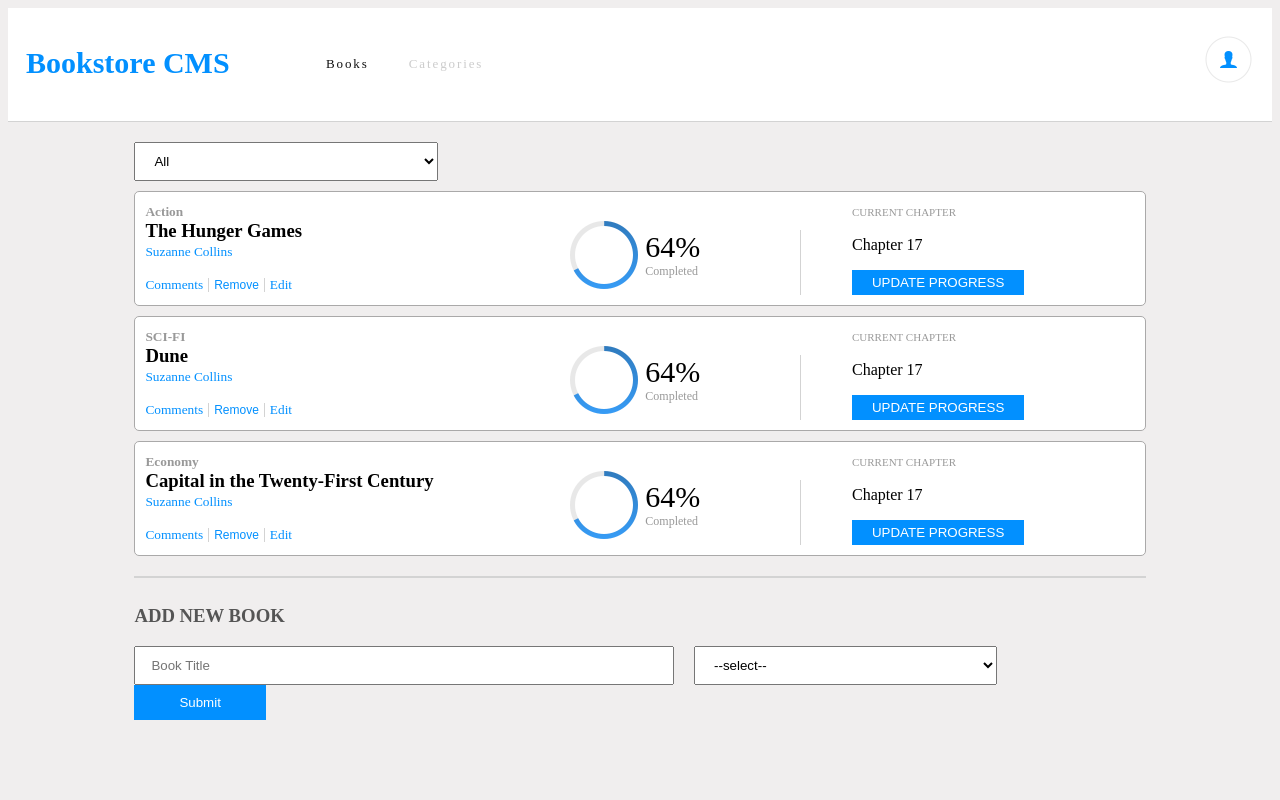
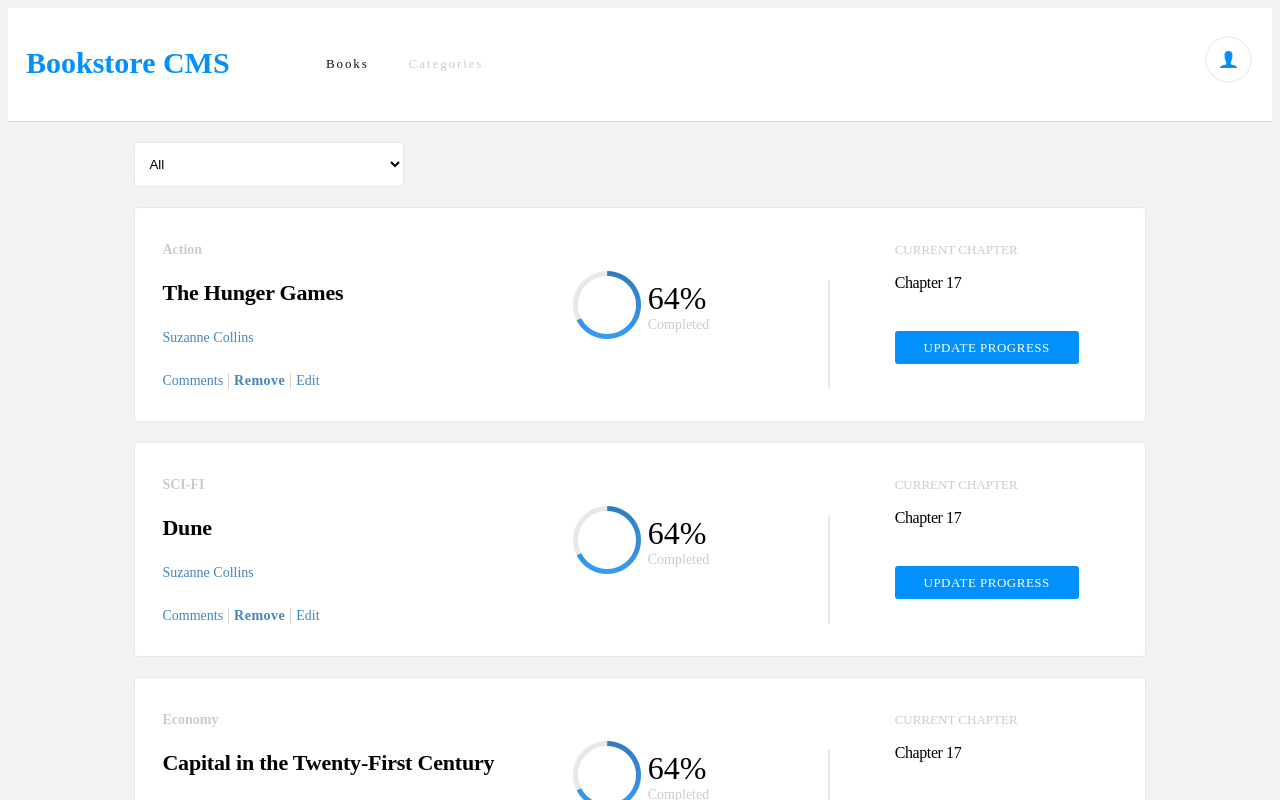
Before and after one commit to frankopkusianwar/bookstore, a React (Create React App) app: page / in a window 1280 px wide. Shown: the top 800 px of the page. Built offline with nearby package versions, Linux system fonts and the light colour scheme.

Commit message:
Complete style feedback

```diff
--- a/src/components/Book.js
+++ b/src/components/Book.js
@@ -3,7 +3,7 @@ import propTypes from 'prop-types';
 import sixtyfour from '../assets/sixtyfour.PNG';
 
 const Book = ({ book, removeBook }) => (
-  <div className="book">
+  <div className="lesson-pannel">
     <div>
       <small className="category1">{ book.category }</small>
       <h3 className="book-tt">{ book.title }</h3>
--- a/src/css/index.css
+++ b/src/css/index.css
@@ -1,5 +1,5 @@
 body {
-  background: rgb(240, 238, 238);
+  background: rgba(0, 0, 0, 0.05);
 }
 
 .panel-bg {
@@ -62,41 +62,52 @@ ul li small {
 .form {
   width: 80%;
   margin: auto;
-  border-top: 2px solid lightgray;
+  border-top: 2px solid #e8e8e8;
   padding-top: 8px;
   margin-bottom: 100px;
 }
 
 .form h3 {
-  color: #555;
-}
-
-input,
-select {
-  padding: 10px 15px;
-  margin-right: 20px;
+  width: 174px;
+  height: 24px;
+  font-family: Montserrat;
+  font-size: 20px;
+  font-weight: bold;
+  letter-spacing: -0.18px;
+  color: #888888;
 }
 
 input {
-  width: 50%;
+  width: 650px;
+  padding: 0 10px;
+  height: 45px;
+  border-radius: 4px;
+  border: solid 1px #e8e8e8;
+  background-color: #ffffff;
+  margin-right: 10px;
 }
 
 select {
-  width: 30%;
-}
-
-input[type=text]:focus,
-select:focus {
-  border: 3px solid #555;
+  width: 270px;
+  height: 45px;
+  padding: 0 10px;
+  margin-right: 10px;
+  border-radius: 4px;
+  border: solid 1px #e8e8e8;
+  background-color: #ffffff;
 }
 
 button {
   border: none;
-  text-decoration: none;
   cursor: pointer;
   background-color: #0290ff;
   color: #fff;
-  padding: 10px 45px;
+  padding: 10px 30px;
+  font-family: RobotoSlab;
+  font-size: 13px;
+  font-weight: bold;
+  letter-spacing: 0.5px;
+  text-align: center;
 }
 
 .remove {
@@ -104,9 +115,9 @@ button {
   border-right: 1px solid lightgray;
   padding: 0 5px;
   background: transparent;
-  font-size: 12px;
-  color: #0290ff;
+  font-size: 14px;
   align-self: center;
+  color: #4386bf;
 }
 
 .bookList {
@@ -114,54 +125,86 @@ button {
   margin: 20px auto;
 }
 
-.book {
+.lesson-pannel {
   display: grid;
   grid-template-columns: 3fr 2fr 2fr;
-  border: 0.2px solid rgb(170, 169, 169);
-  background: white;
-  margin: 10px 0;
-  padding: 10px;
-  border-radius: 5px;
+  margin: 20px 0px;
+  padding: 32px 27px;
+  border-radius: 4px;
+  border: solid 1px #e8e8e8;
+  background: #ffffff;
 }
 
 .percent {
   display: flex;
-  margin-top: 18px;
+  margin-top: 30px;
 }
 
 .percent-text {
   margin-left: 5px;
-  border-right: 0.2px solid lightgray;
+  border-right: 2px solid #e8e8e8;;
   padding-right: 100px;
   margin-top: 10px;
 }
 
 .percent-text small {
-  font-size: 30px;
+  width: 68px;
+  height: 39px;
+  font-family: Montserrat;
+  font-size: 32px;
 }
 
 .percent-text p {
   color: #999;
   margin-top: 0;
-  font-size: 12px;
+  width: 80px;
+  height: 18px;
+  opacity: 0.5;
+  font-family: Montserrat;
+  font-size: 14px;
 }
 
 .author {
-  color: #0290ff;
+  width: 93px;
+  height: 19px;
+  font-family: RobotoSlab;
+  font-size: 14px;
+  font-weight: 300;
+  color: #4386bf;
 }
 
 .buttons {
-  margin-top: 15px;
+  margin-top: 25px;
 }
 
 .buttons small {
-  color: #0290ff;
+  width: 73px;
+  height: 19px;
+  font-family: RobotoSlab;
+  font-size: 14px;
+  font-weight: 300;
+  color: #4386bf;
   cursor: pointer;
 }
 
 .chapter small {
   color: #999;
   font-size: 11px;
+  width: 126px;
+  height: 18px;
+  opacity: 0.5;
+  font-family: RobotoSlab;
+  font-size: 13px;
+  font-weight: 300;
+}
+
+.chapter p {
+  width: 212px;
+  height: 21px;
+  font-family: RobotoSlab;
+  font-size: 16px;
+  font-weight: 300;
+  letter-spacing: -0.4px;
 }
 
 .buttons small:first-child {
@@ -172,17 +215,42 @@ button {
   padding-left: 5px;
 }
 
+.chapter {
+  padding-left: 50px;
+}
+
 .chapter button {
-  background-color: #0290ff;
+  background: #0290ff;
   color: #fff;
   padding: 5px 20px;
+  margin-top: 20px;
+  width: 184px;
+  height: 33px;
+  border-radius: 3px;
+  font-family: RobotoSlab;
+  font-size: 13px;
+  font-weight: 300;
+  letter-spacing: 0.5px;
+  text-align: center;
 }
 
 .category1 {
   color: #999;
-  font-weight: bolder;
+  width: 49px;
+  height: 18px;
+  opacity: 0.5;
+  font-family: Montserrat;
+  font-size: 14px;
+  font-weight: bold;
+  font-stretch: normal;
+  font-style: normal;
+  line-height: normal;
+  letter-spacing: normal;
 }
 
 .book-tt {
-  margin: 0;
+  font-family: RobotoSlab;
+  font-size: 22px;
+  font-weight: bold;
+  letter-spacing: -0.2px;
 }
```
Also changed, not shown: src/assets/screenshot.PNG.
